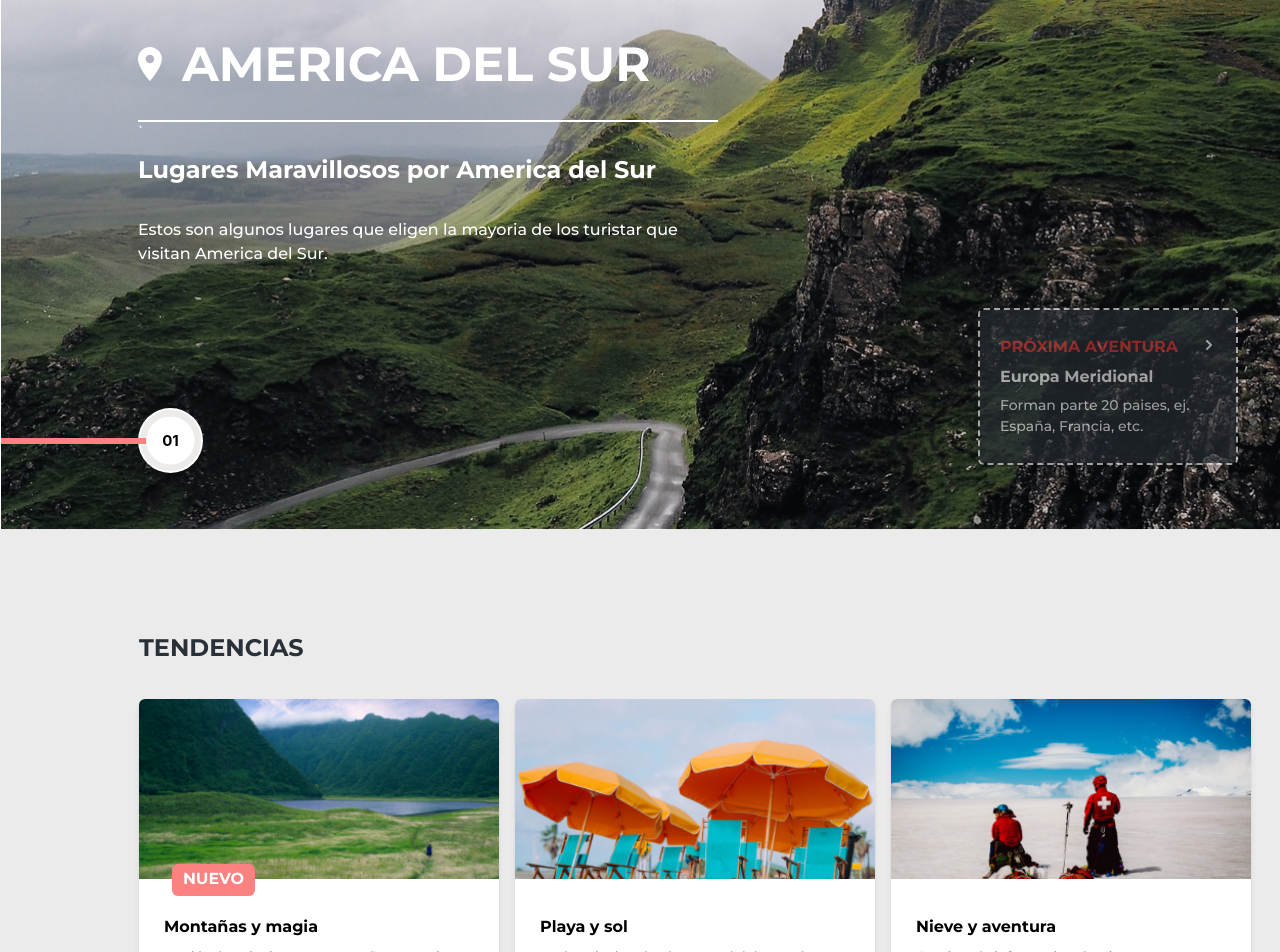
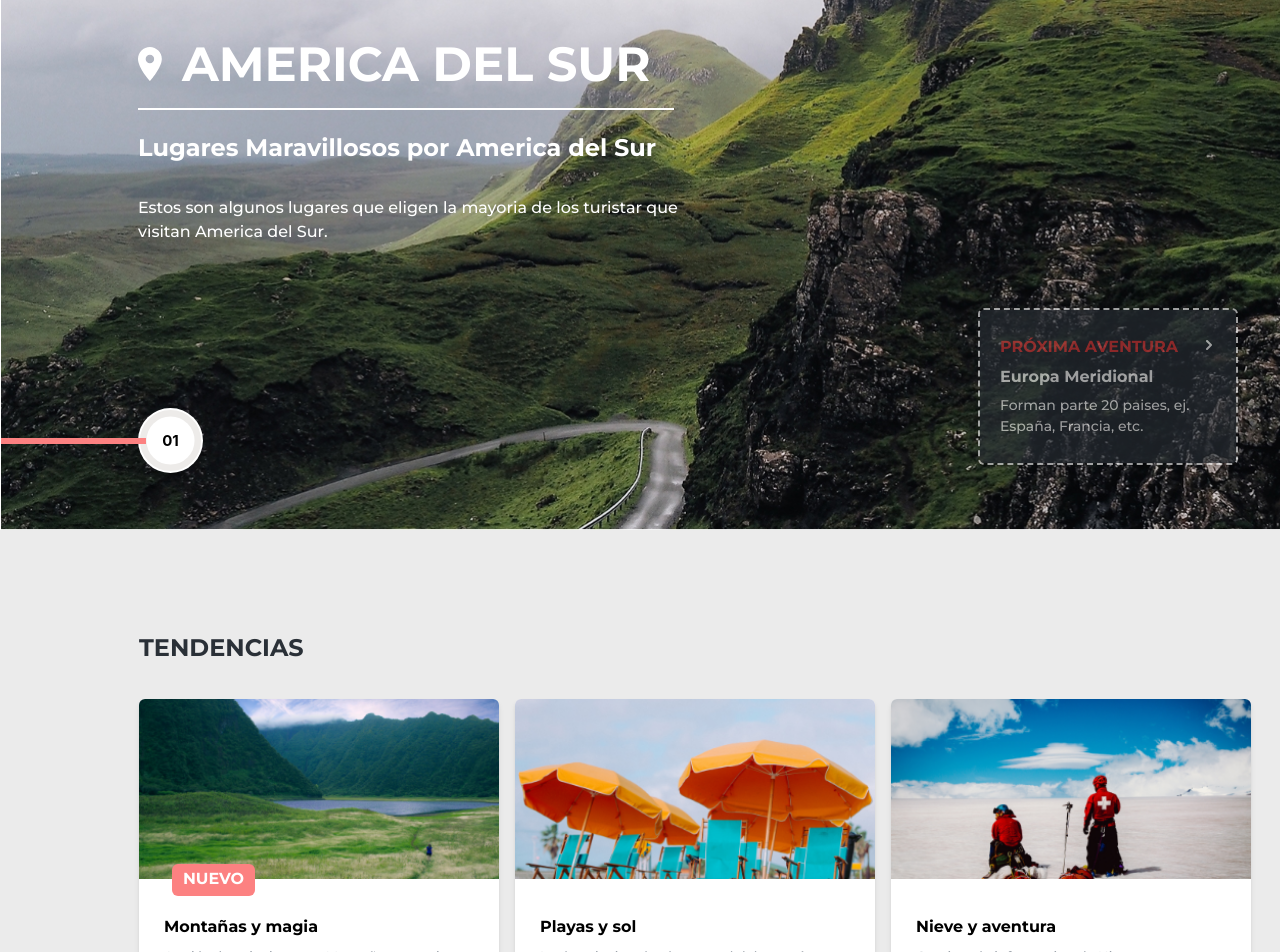
Before and after one commit to Ernesferre/Aenima-Viajes, a React (Create React App) app: page / in a window 1280 px wide. Shown: the part 260-1212 px from the top of the page. Built offline with nearby package versions, Linux system fonts and the light colour scheme.

Commit message:
ultimos ajustes de diseño

```diff
--- a/src/components/Body.js
+++ b/src/components/Body.js
@@ -42,9 +42,14 @@ const Body = () => {
           </Text>
         </HStack>
 
-        <Box bg="white" h="2px" w={["280px", "580px"]} color="white">
-          `
-        </Box>
+        <Box
+          bg="white"
+          h="2px"
+          w={["280px", "536px"]}
+          color="white"
+          position="absolute"
+          top={["30px", "60px"]}
+        ></Box>
         <Text
           fontFamily="Montserrat"
           fontWeight="bold"
--- a/src/components/Trends.js
+++ b/src/components/Trends.js
@@ -43,7 +43,7 @@ const Trends = () => {
             />
             <TrendsCard
               img={card_02}
-              title="Playa y sol"
+              title="Playas y sol"
               description="La descripcion de playas y sol debe ser ésta"
               post=""
             />
```
